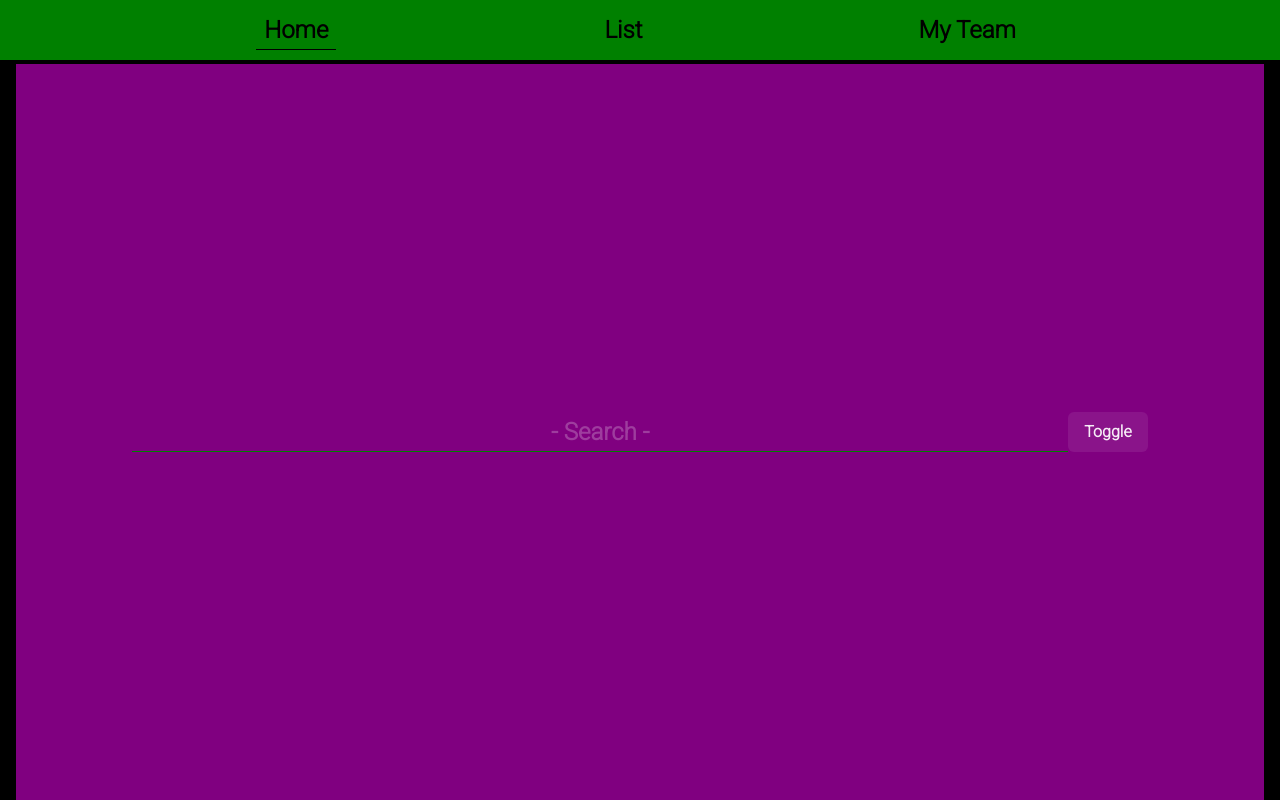
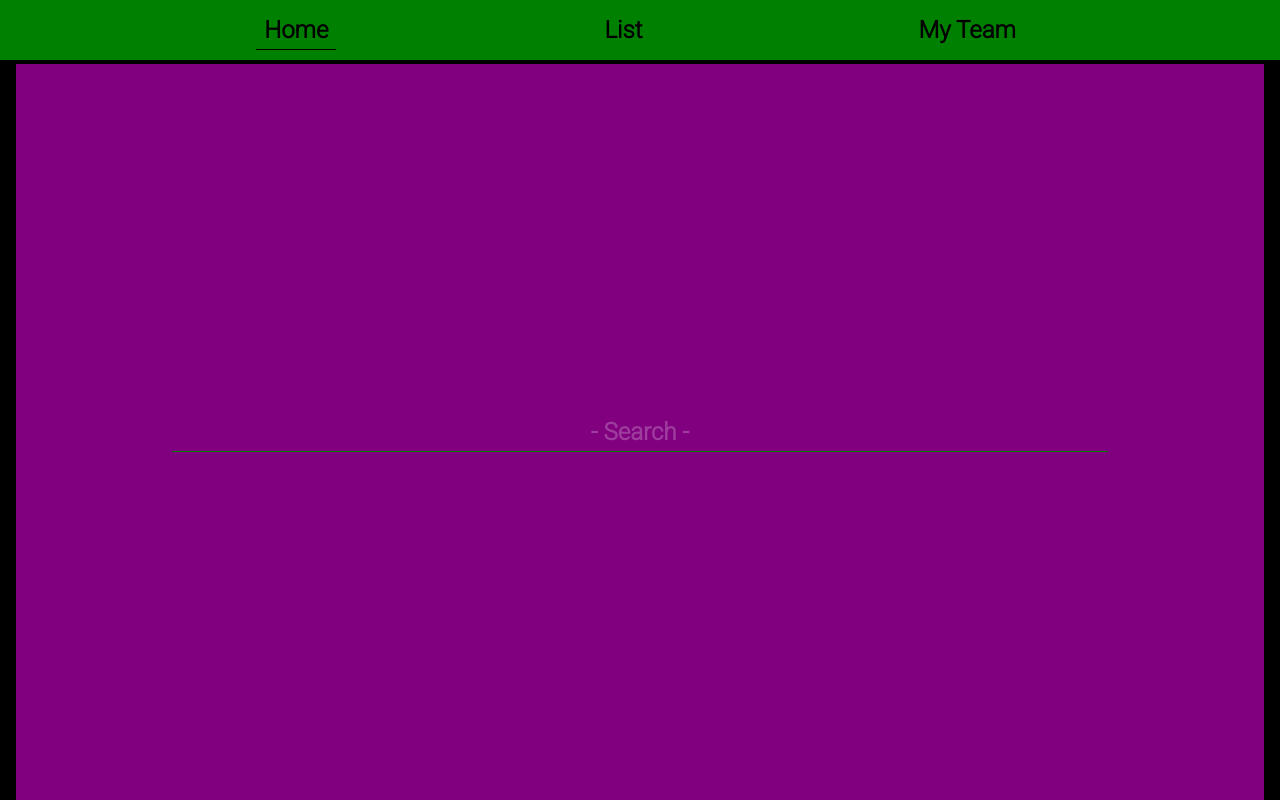
Before and after one commit to angelzxz1/PokeDex2, a Next.js app: page / in a window 1280 px wide. Built offline with nearby package versions, Linux system fonts and the light colour scheme.

Commit message:
Update SearchBar.tsx to toggle the position with enter

```diff
--- a/components/home/SearchBar.tsx
+++ b/components/home/SearchBar.tsx
@@ -6,6 +6,7 @@ const SearchBar = ({
 }: {
 	setAltura: Dispatch<SetStateAction<number>>;
 }) => {
+	const [search,setSearch] = useState("")
 	return (
 		<Flex w="100%" alignItems="center" justifyContent="center">
 			<Input
@@ -20,20 +21,19 @@ const SearchBar = ({
 				_hover={{
 					borderBottom: "1px solid green",
 				}}
+				onKeyDown={e => {
+					console.log(e.key);
+					if (e.key === "Enter") {
+						setAltura(prev =>
+							prev === 100 ? 20 : 100
+						);
+					}
+				}}
 				outline="none"
 				textAlign="center"
 				fontSize="1.5rem"
 				fontWeight="bold"
 			/>
-			<Button
-				onClick={() => {
-					setAltura(prev =>
-						prev === 100 ? 20 : 100
-					);
-				}}
-			>
-				Toggle
-			</Button>
 		</Flex>
 	);
 };
```
